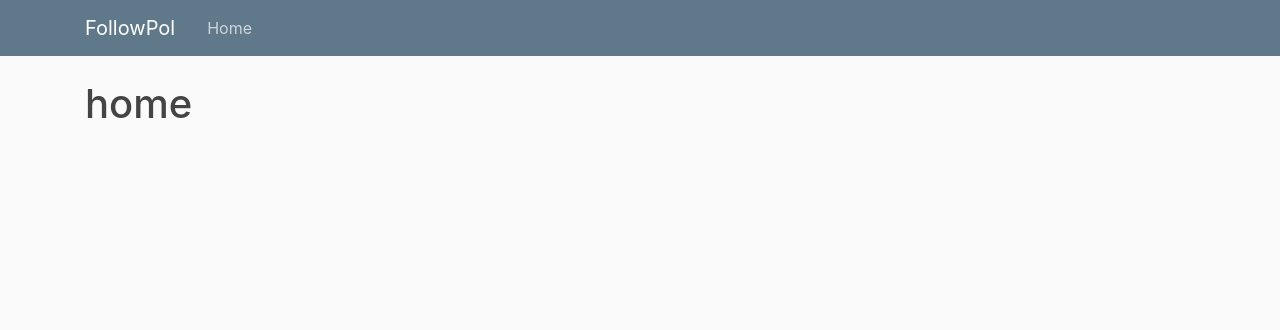
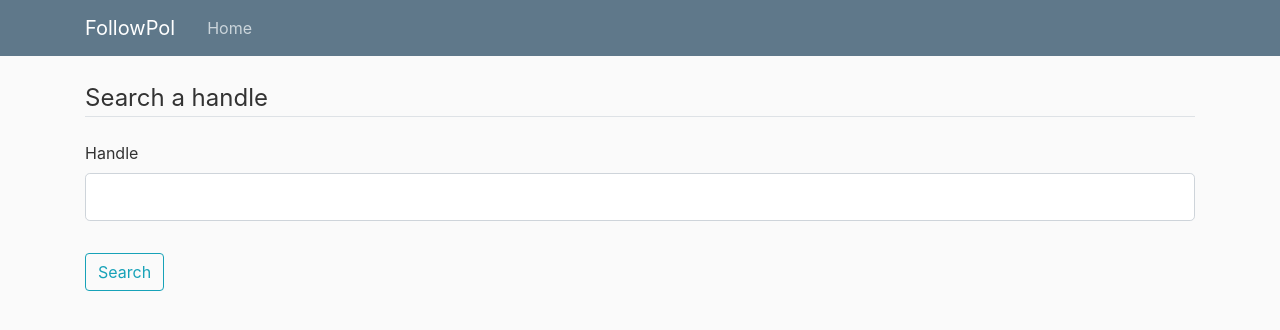
Before and after one commit to benattali/followpol, a Flask app: page / in a window 1280 px wide. Shown: the top 330 px of the page. Run offline with Flask 2, Linux system fonts and the light colour scheme; some libraries are stand-ins or nearby versions.

Commit message:
search a handle

```diff
--- a/followpol/main/forms.py
+++ b/followpol/main/forms.py
@@ -0,0 +1,7 @@
+from flask_wtf import FlaskForm
+from wtforms import StringField, SubmitField
+from wtforms.validators import DataRequired
+
+class TwitterHandleForm(FlaskForm):
+    handle = StringField('Handle', validators=[DataRequired()])
+    submit = SubmitField('Search')
--- a/followpol/main/routes.py
+++ b/followpol/main/routes.py
@@ -1,11 +1,26 @@
-from flask import Blueprint, render_template
+from flask import Blueprint, render_template, flash
+from followpol.main.forms import TwitterHandleForm
+import csv
 
 main = Blueprint('main', __name__)
 
-@main.route('/')
-@main.route('/home')
+@main.route('/', methods=['GET', 'POST'])
+@main.route('/home', methods=['GET', 'POST'])
 def home():
-    return render_template('home.html')
+    form = TwitterHandleForm()
+    if form.validate_on_submit():
+        twitter_handle = form.handle.data
+        flash(f'Results for {form.handle.data}...', 'success')
+
+        csv_data = []
+        with open('followpol/data_files/v1test.csv', 'r') as csv_file:
+            csv_reader = csv.reader(csv_file)
+
+            for line in csv_reader:
+                csv_data.append(line)
+
+        return render_template('score.html', twitter_handle=twitter_handle, csv_data=csv_data)
+    return render_template('home.html', form=form)
 
 @main.route('/score')
 def score():
--- a/followpol/templates/home.html
+++ b/followpol/templates/home.html
@@ -1,4 +1,16 @@
 {% extends 'layout.html' %}
 {% block content %}
-	<h1>home</h1>
+    <form method="POST" action="">
+        {{ form.hidden_tag() }}
+        <fieldset class="form-group">
+            <legend class="border-bottom mb-4">Search a handle</legend>
+            <div class="form-group">
+                {{ form.handle.label(class="form-control-label") }}
+                {{ form.handle(class="form-control form-control-lg") }}
+            </div>
+        </fieldset>
+        <div class="form-group">
+            {{ form.submit(class="btn btn-outline-info") }}
+        </div>
+    </form>
 {% endblock content %}
```
Also changed, not shown: followpol/data_files/v1test.csv (added, +12 -0 lines), followpol/templates/score.html (+13 -1 lines).
